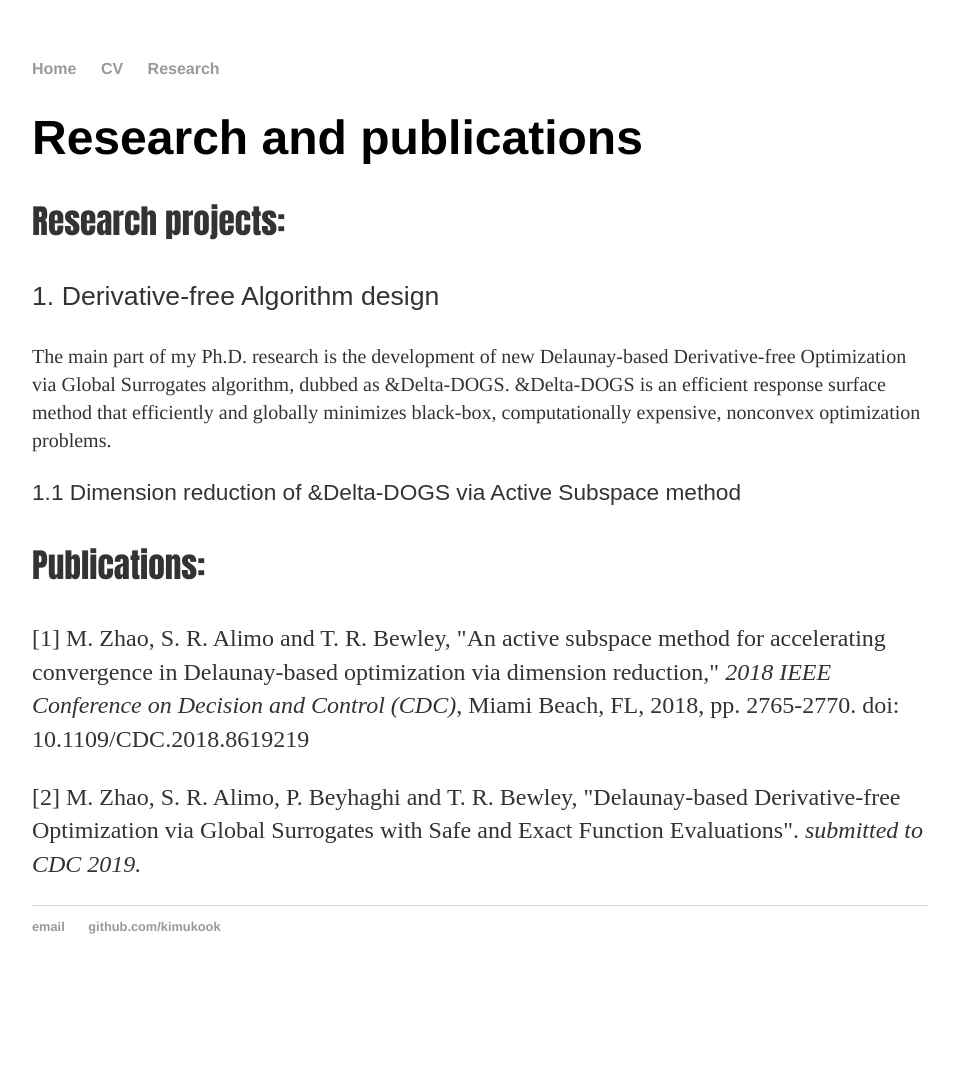
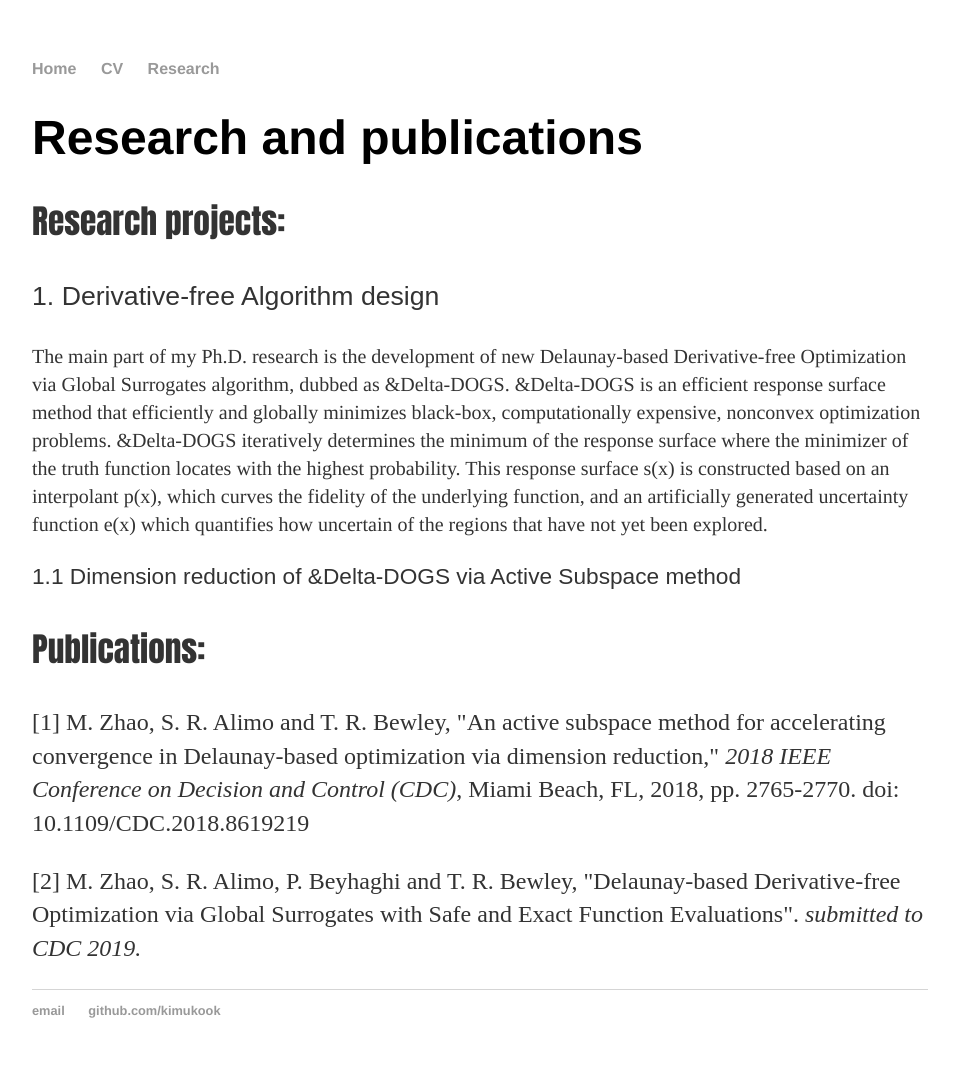
Before and after one commit to kimukook/kimukook.github.io, a Jekyll site: the page built from research/index.html, in a window 1280 px wide. Shown: the whole page, without its empty margins (160-1114 px from the left). Built offline with Jekyll 4.4.1, drawn with Linux system fonts in a browser that asks for light colours; before the commit the page ends 994 px from its top, so only the background shows below that.

Commit message:
Update index.html

```diff
--- a/research/index.html
+++ b/research/index.html
@@ -7,8 +7,8 @@ title: Research
 	<h1>Research and publications</h1>
 	<p style="font-family: Impact; font-size: 25pt;"> Research projects: </p>
 	<p style="font-family: Arial; font-size: 20pt;"> 1. Derivative-free Algorithm design</p>
-	<p style="font-family: Times; font-size:15pt;"> The main part of my Ph.D. research is the development of new Delaunay-based Derivative-free Optimization via Global Surrogates algorithm, dubbed as &Delta-DOGS. &Delta-DOGS is an efficient response surface method that efficiently and globally minimizes black-box, computationally expensive, nonconvex optimization problems. </p>
-	<p style="font-family: Arial; font-size:17pt;"> 1.1 Dimension reduction of &Delta-DOGS via Active Subspace method </p>
+	<p style="font-family: Times; font-size: 15pt;"> The main part of my Ph.D. research is the development of new Delaunay-based Derivative-free Optimization via Global Surrogates algorithm, dubbed as &Delta-DOGS. &Delta-DOGS is an efficient response surface method that efficiently and globally minimizes black-box, computationally expensive, nonconvex optimization problems. &Delta-DOGS iteratively determines the minimum of the response surface where the minimizer of the truth function locates with the highest probability. This response surface s(x) is constructed based on an interpolant p(x), which curves the fidelity of the underlying function, and an artificially generated uncertainty function e(x) which quantifies how uncertain of the regions that have not yet been explored.</p>
+	<p style="font-family: Arial; font-size: 17pt;"> 1.1 Dimension reduction of &Delta-DOGS via Active Subspace method </p>
 	<p style="font-family: Impact; font-size: 25pt;"> Publications: </p>
 	<p> [1] M. Zhao, S. R. Alimo and T. R. Bewley, "An active subspace method for accelerating convergence in Delaunay-based optimization via dimension reduction," <i>2018 IEEE Conference on Decision and Control (CDC)</i>, Miami Beach, FL, 2018, pp. 2765-2770. doi: 10.1109/CDC.2018.8619219 </p>
 	<p> [2] M. Zhao, S. R. Alimo, P. Beyhaghi and T. R. Bewley, "Delaunay-based Derivative-free Optimization via Global Surrogates with Safe and Exact Function Evaluations". <i> submitted to CDC 2019. </i> </p>
```
